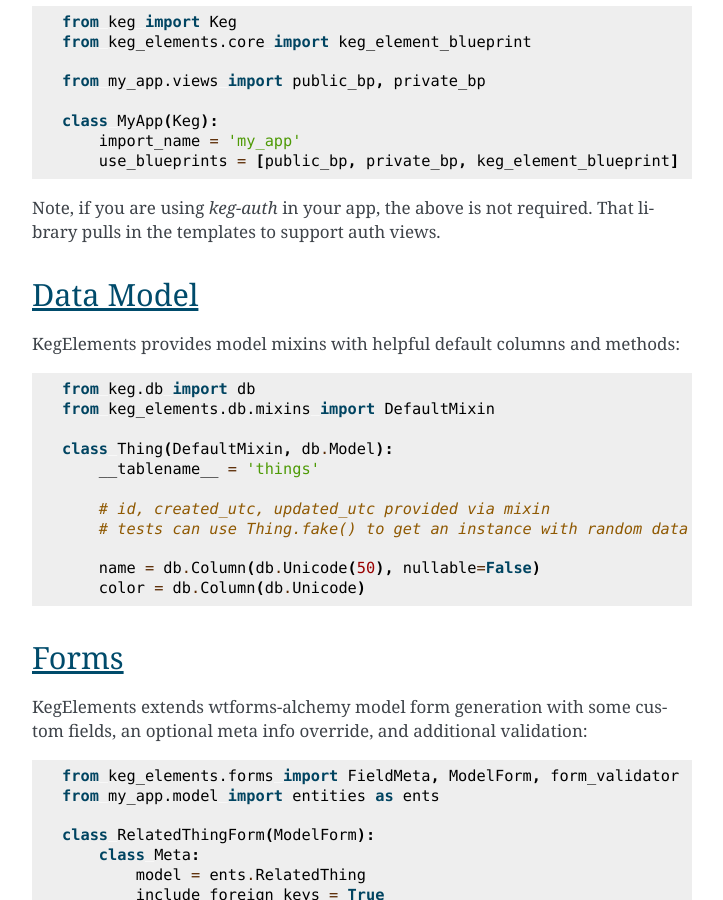
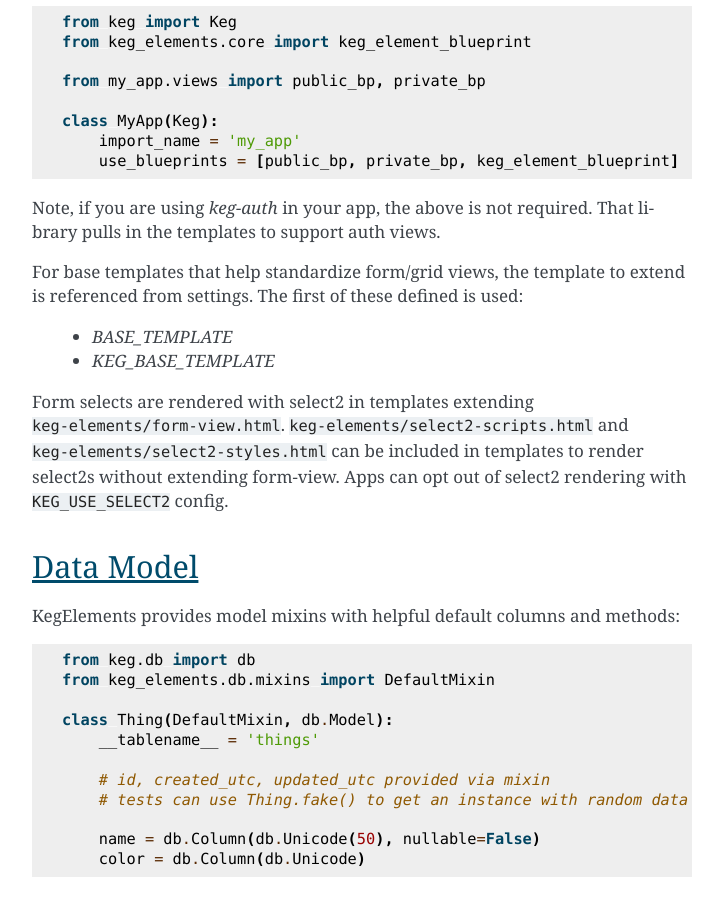
Before and after one commit to level12/keg-elements, a Sphinx documentation site: the page built from docs/source/getting-started.rst, in a window 1280 px wide and 900 px high, scrolled down 580 px. Shown: the whole window, without its empty margins (388-1111 px from the left). Built offline with Sphinx 7.4.7, drawn with Linux system fonts in a browser that asks for light colours.

Commit message:
fix select2 inclusion in form view template, document template updates

```diff
--- a/docs/source/getting-started.rst
+++ b/docs/source/getting-started.rst
@@ -32,6 +32,17 @@ app, include the core blueprint in the app::
 
 Note, if you are using `keg-auth` in your app, the above is not required. That library pulls
 in the templates to support auth views.
+
+For base templates that help standardize form/grid views, the template to extend is referenced
+from settings. The first of these defined is used:
+
+    -  `BASE_TEMPLATE`
+    -  `KEG_BASE_TEMPLATE`
+
+Form selects are rendered with select2 in templates extending ``keg-elements/form-view.html``.
+``keg-elements/select2-scripts.html`` and ``keg-elements/select2-styles.html`` can be included
+in templates to render select2s without extending form-view. Apps can opt out of select2
+rendering with ``KEG_USE_SELECT2`` config.
 
 
 .. _gs-model:
```
Also changed, not shown: 1 other file.
